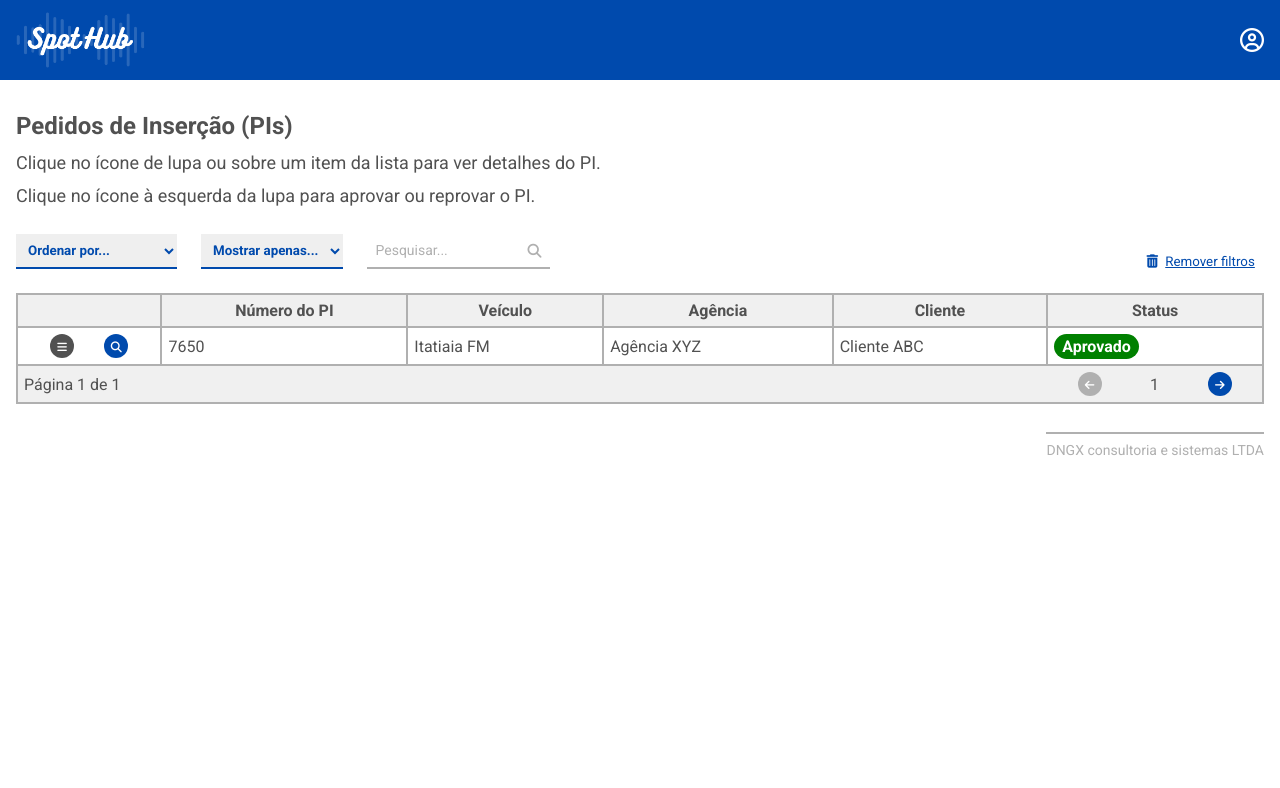
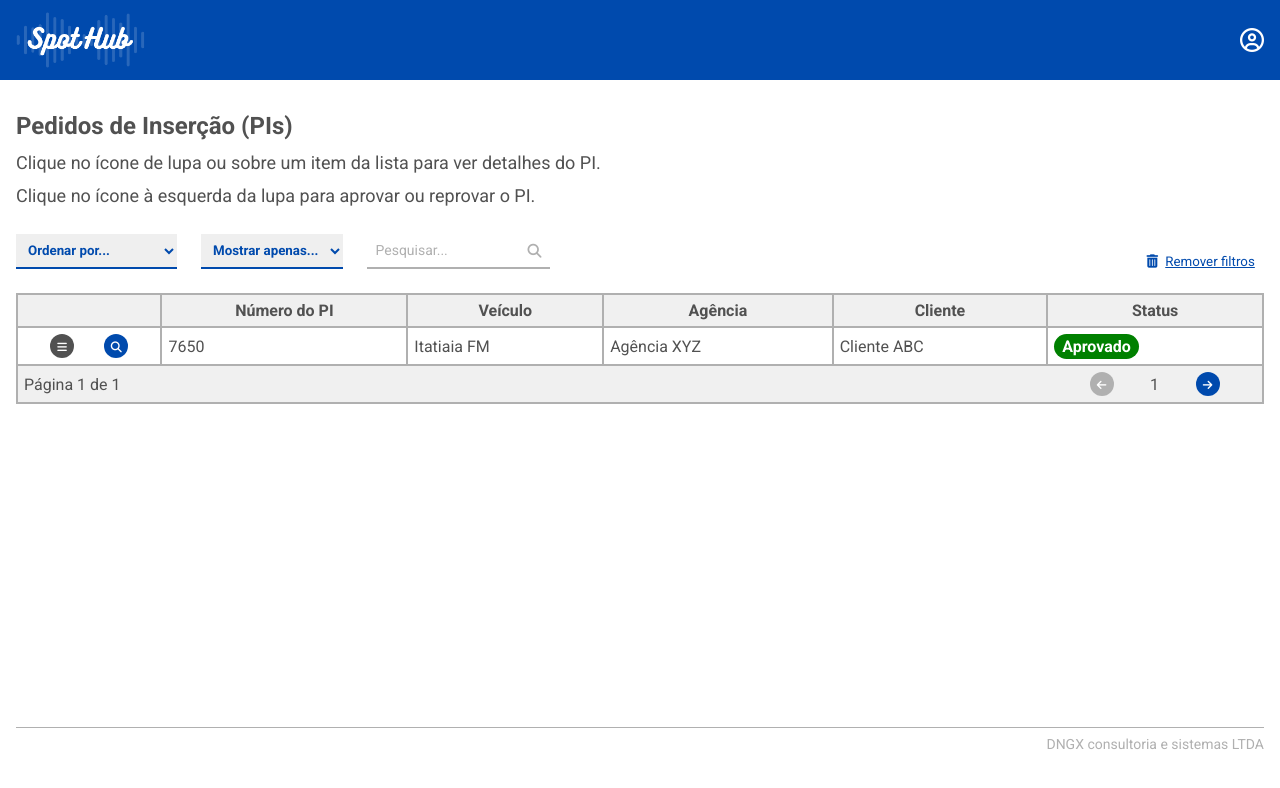
Before and after one commit to seteliary/spothub, a React (Create React App) app: page /home in a window 1280 px wide. Shown: the top 788 px of the page. Built offline with nearby package versions, Linux system fonts and the light colour scheme.

Commit message:
footer corrigido

```diff
--- a/src/components/Footer/styles.jsx
+++ b/src/components/Footer/styles.jsx
@@ -1,16 +1,19 @@
 import styled from "styled-components";
 
 export const FooterContainer = styled.footer`
+  display: flex;
   margin-top: 24px;
-  align-self: flex-end;
   justify-content: end;
+  align-items: flex-end;
   height: 100%;
 
   span {
+    display: inline-block;
     width: 100%;
+    padding-top: 8px;
+    border-top: 1px solid #B0B0B0;
     font-size: 14px;
     color: #B0B0B0;
-    padding-top: 8px;
-    border-top: 2px solid #B0B0B0;
+    text-align: right;
   }
 `
--- a/src/components/Table/DetailsButton/styles.jsx
+++ b/src/components/Table/DetailsButton/styles.jsx
@@ -13,7 +13,9 @@ export const ButtonLink = styled(Link)`
   font-size: 11px;
   border-radius: 999px;
   padding-top: 2px;
+  transition: 0.3s ease-in-out;
 
-  .fa-search {
+  &:hover {
+    background-color: #1B6CD7;
   }
 `
--- a/src/components/Table/styles.jsx
+++ b/src/components/Table/styles.jsx
@@ -26,7 +26,7 @@ export const TableContainer = styled.table`
   .page-indicator {
     display: flex;
     align-items: center;
-    justify-content: space-around;
+    justify-content: space-evenly;
 
     .fas {
       display: flex;
@@ -41,10 +41,16 @@ export const TableContainer = styled.table`
 
       &.fa-arrow-left {
         background-color: #B0B0B0;
+        cursor: auto;
       }
 
       &.fa-arrow-right {
         background-color: #004AAD;
+        transition: 0.3s ease-in-out;
+
+        &:hover {
+          background-color: #1B6CD7;
+        }
       }
     }
   }
@@ -72,6 +78,11 @@ export const IconButtons = styled.div`
 
       &.fa-bars {
         background-color: #515151;
+        transition: 0.3s ease-in-out;
+
+        &:hover {
+          background-color: #717171;
+        }
       }
     }
   }
--- a/src/global.css
+++ b/src/global.css
@@ -5,10 +5,6 @@
   font-family: "Roboto", sans-serif;
 }
 
-html {
-  height: 100vh;
-}
-
 button {
   background-color: transparent;
   border: none;
--- a/src/pages/Home/styles.jsx
+++ b/src/pages/Home/styles.jsx
@@ -8,7 +8,7 @@ export const Container = styled.div`
 
 export const Content = styled.main`
   width: 100%;
-  height: 100vh;
+  height: 88vh;
   max-width: 1280px;
   padding: 32px 16px;
   display: flex;
@@ -65,7 +65,7 @@ export const Content = styled.main`
     transition: 0.4s ease-in-out;
 
     &:hover {
-      color: #003276;
+      color: #1B6CD7;
     }
 
     .fa-trash-alt {
```
